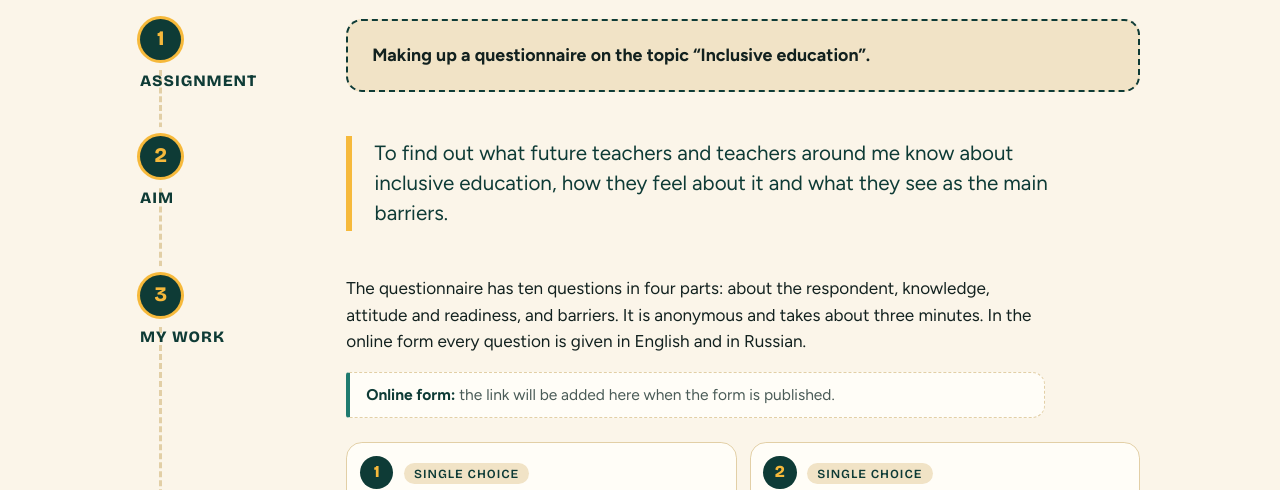
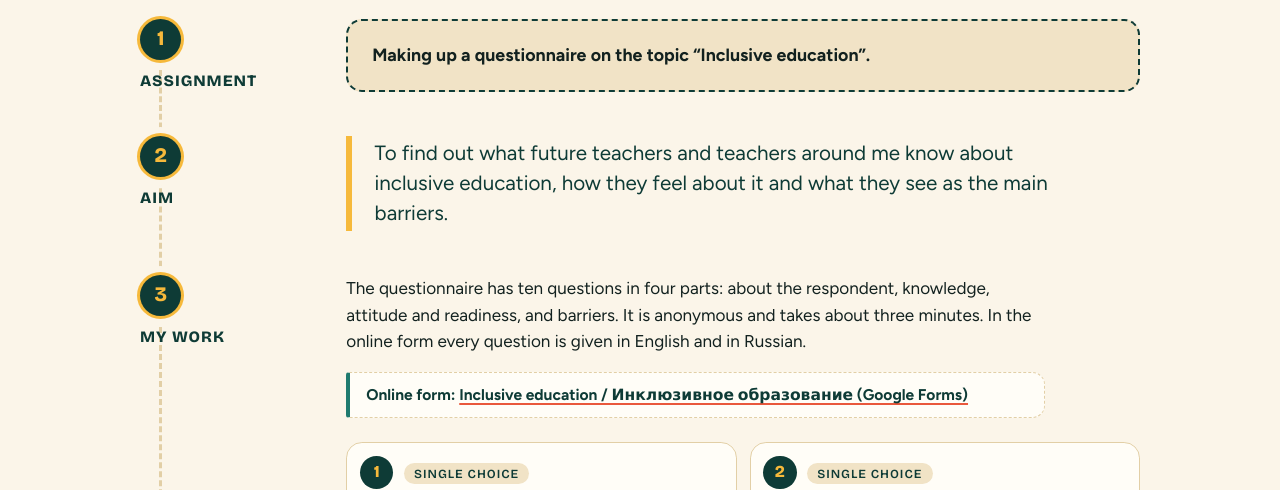
Before and after one commit to darina-tursunova/portfolio, a plain HTML site: page index.html in a window 1280 px wide. Both pictures are taken after a click on the link "Task 9 · Questionnaire “Inclusive education”". Shown: the part 275-765 px from the top of the page. Drawn offline with Linux system fonts and the light colour scheme.

Commit message:
Add questionnaire link
Co-Authored-By: Claude Fable 5.2 <noreply@anthropic.com>

```diff
--- a/index.html
+++ b/index.html
@@ -1844,7 +1844,7 @@ if (location.protocol !== 'file:') {
         <h3>My work</h3>
         <div class="block-body">
           <p>The questionnaire has ten questions in four parts: about the respondent, knowledge, attitude and readiness, and barriers. It is anonymous and takes about three minutes. In the online form every question is given in English and in Russian.</p>
-          <p class="form-link" data-placeholder="google-form-link"><strong>Online form:</strong> the link will be added here when the form is published.</p>
+          <p class="form-link"><strong>Online form:</strong> <a href="https://docs.google.com/forms/d/e/1FAIpQLSeRE5PisSHAnVnVibPdMwoT6_FQpsC6viXsmcYvcs7uTtdgLA/viewform" target="_blank" rel="noopener">Inclusive education / Инклюзивное образование (Google Forms)</a></p>
 
           <ol class="questionnaire">
             <li data-type="single"><span class="q-type">Single choice</span><p class="q">Who are you?</p>
```
